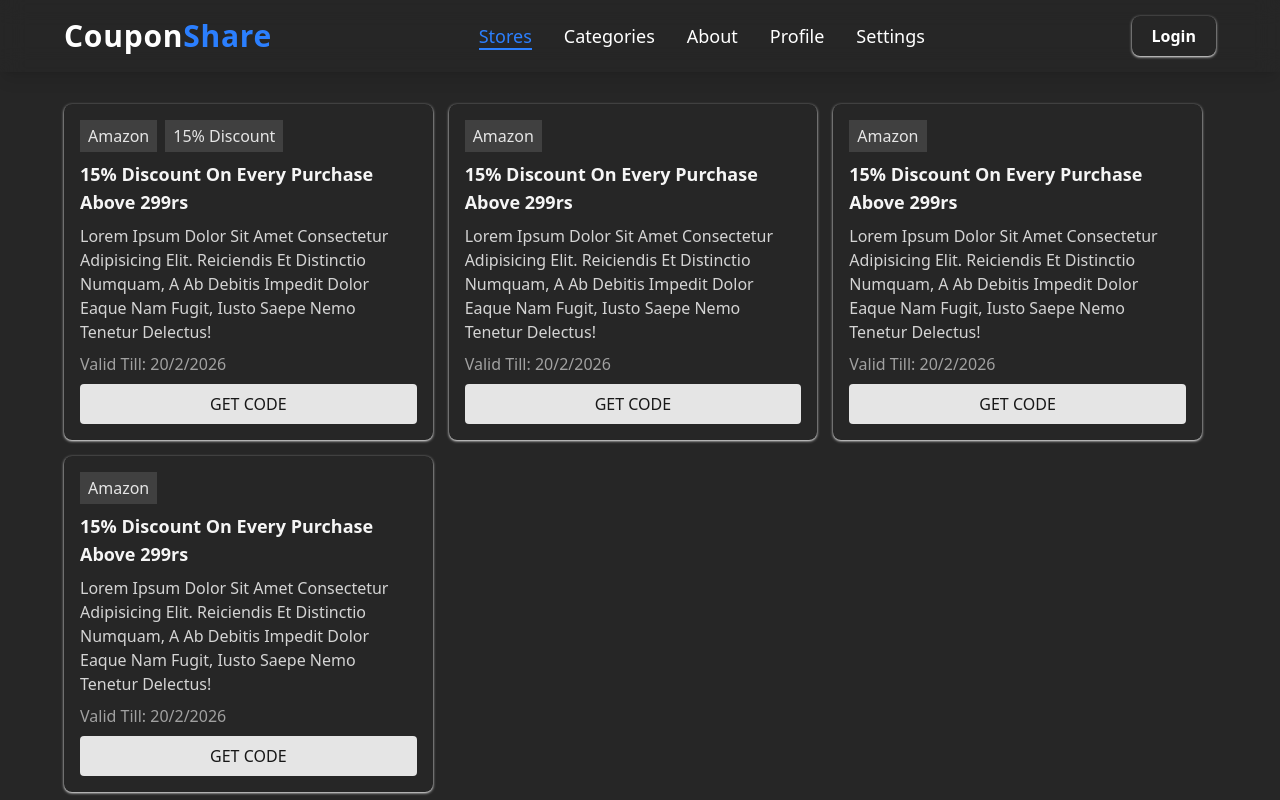
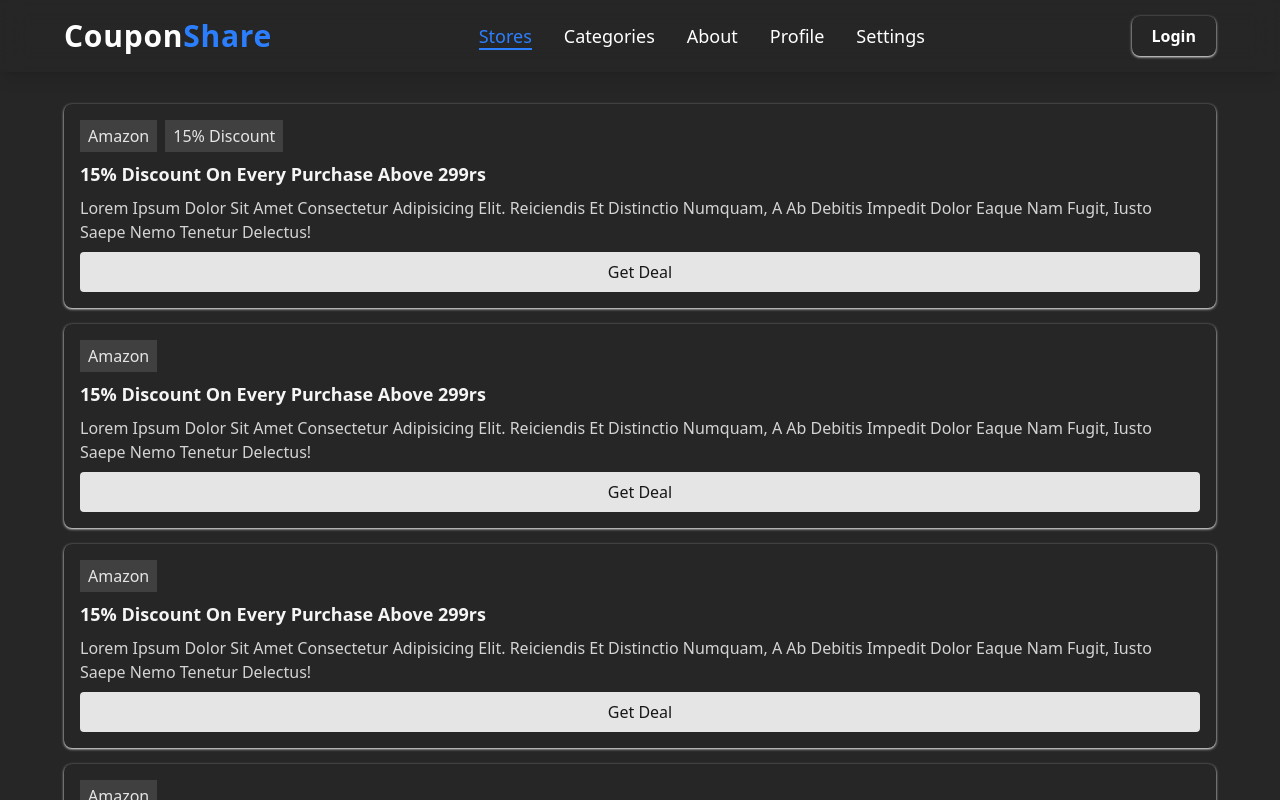
Before and after one commit to Joyal-George-KJ/CouponShare, a React (Vite) app: page /stores in a window 1280 px wide. Shown: the top 800 px of the page. Built offline with nearby package versions, Linux system fonts and the light colour scheme.

Commit message:
UX Adjustments

```diff
--- a/src/components/CouponCard.jsx
+++ b/src/components/CouponCard.jsx
@@ -1,12 +1,26 @@
 import React, { useState } from "react";
 
-function CouponCard({tags, title, description, expiryDate, code}) {
+function CouponCard({ tags, title, description, expiryDate, code }) {
     const [toggleCode, setToggleCode] = useState(false);
+    const activater = () => {
+        setToggleCode(!toggleCode);
+        navigator.clipboard.writeText(code);
+        setTimeout(() => {
+            setToggleCode(false);
+        }, 1000);
+    };
 
     return (
-        <div className="flex flex-col gap-2 p-4 bg-neutral-800 rounded-lg shadow shadow-neutral-200 w-[32%]">
+        <div className="flex flex-col gap-2 p-4 bg-neutral-800 rounded-lg shadow shadow-neutral-200 w-full">
             <div className="flex flex-row flex-wrap gap-2">
-                {tags.map((val, ind) => <span className="p-1 bg-neutral-700 font-medium capitalize px-2 cursor-pointer" key={ind}>{val}</span>)}
+                {tags.map((val, ind) => (
+                    <span
+                        className="p-1 bg-neutral-700 font-medium capitalize px-2 cursor-pointer"
+                        key={ind}
+                    >
+                        {val}
+                    </span>
+                ))}
             </div>
             <h2 className="text-lg capitalize font-bold text-neutral-100 ">
                 {title}
@@ -16,27 +30,18 @@ function CouponCard({tags, title, description, expiryDate, code}) {
                 {description}
             </p>{" "}
             {/*Coupon Description*/}
-            <span className="text-base text-neutral-400 capitalize">
-                valid till: {expiryDate}
-            </span>{" "}
-            {/*Coupon Expiry Date*/}
-            {toggleCode ? (
-                <input
-                    type="text"
-                    name=""
-                    className="border border-neutral-400 bg-neutral-200 text-neutral-950 p-2 rounded font-medium cursor-pointer"
-                    disabled
-                    id=""
-                    value={code} /*Coupon Code*/
-                />
-            ) : (
-                <button
-                    className="bg-neutral-200 text-neutral-900 py-2 rounded font-medium cursor-pointer uppercase"
-                    onClick={() => setToggleCode(true)}
-                >
-                    Get Code
-                </button>
-            )}
+            <button
+                className="bg-neutral-200 text-neutral-900 py-2 rounded font-medium cursor-pointer capitalize"
+                onClick={activater}
+            >
+                Get Deal
+            </button>
+            {
+                toggleCode && (
+                    <div className="text-green-300 text-center bg-transparent py-2 px-4 rounded font-medium cursor-default select-none capitalize border-2 border-green-300 fixed bottom-6 right-6 animate-slide-in">
+                        Code Copied to Clipboard
+                    </div>)
+            }
         </div>
     );
 }
```
